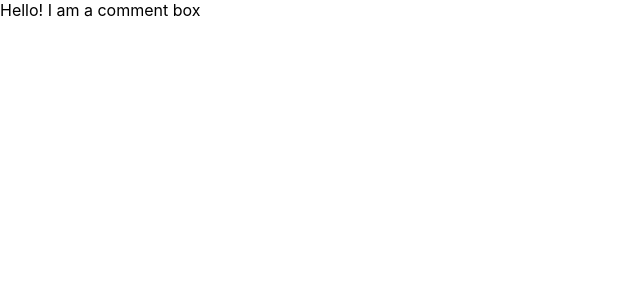
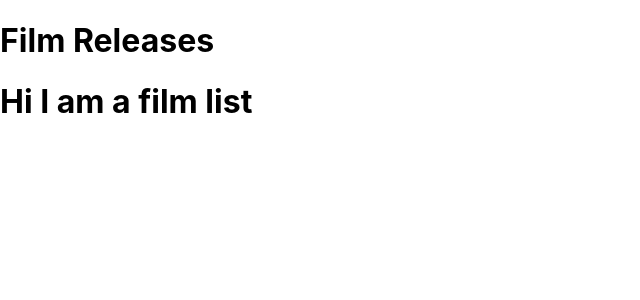
Before and after one commit to AlisonBabington/React---FilmHomework, a React (Create React App) app: page / in a window 1280 px wide. Shown: the top 300 px of the page, without its empty margins (0-640 px from the left). Built offline with nearby package versions, Linux system fonts and the light colour scheme.

Commit message:
basic film list set up

```diff
--- /dev/null
+++ b/src/components/FilmList.js
@@ -0,0 +1,12 @@
+import React, { Component} from 'react';
+
+class FilmList extends Component {
+    render () {
+        return (
+            <h1>Hi I am a film list</h1>
+        )
+    }
+
+}
+
+export default FilmList;
--- a/src/containers/FilmBox.js
+++ b/src/containers/FilmBox.js
@@ -1,4 +1,5 @@
 import React, { Component } from 'react';
+import FilmList from '../components/FilmList';
 
 class FilmBox extends Component {
 
@@ -8,7 +9,10 @@ class FilmBox extends Component {
 
     render() {
         return (
-        <div className = "film-box">Hello! I am a comment box</div>
+        <div className = "film-box">
+            <h1>Film Releases</h1>
+            <FilmList/>
+        </div>
         )
     }
 
```
